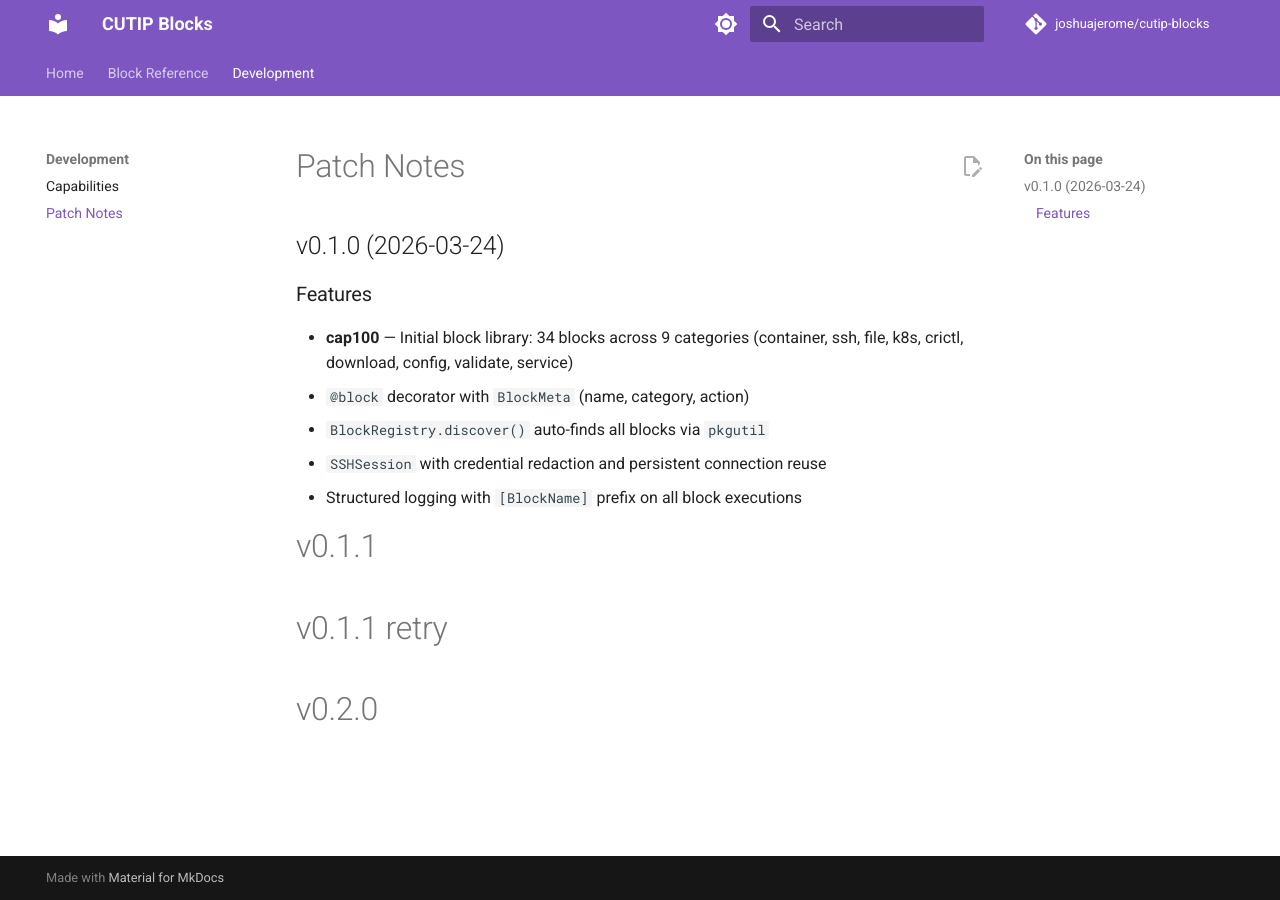
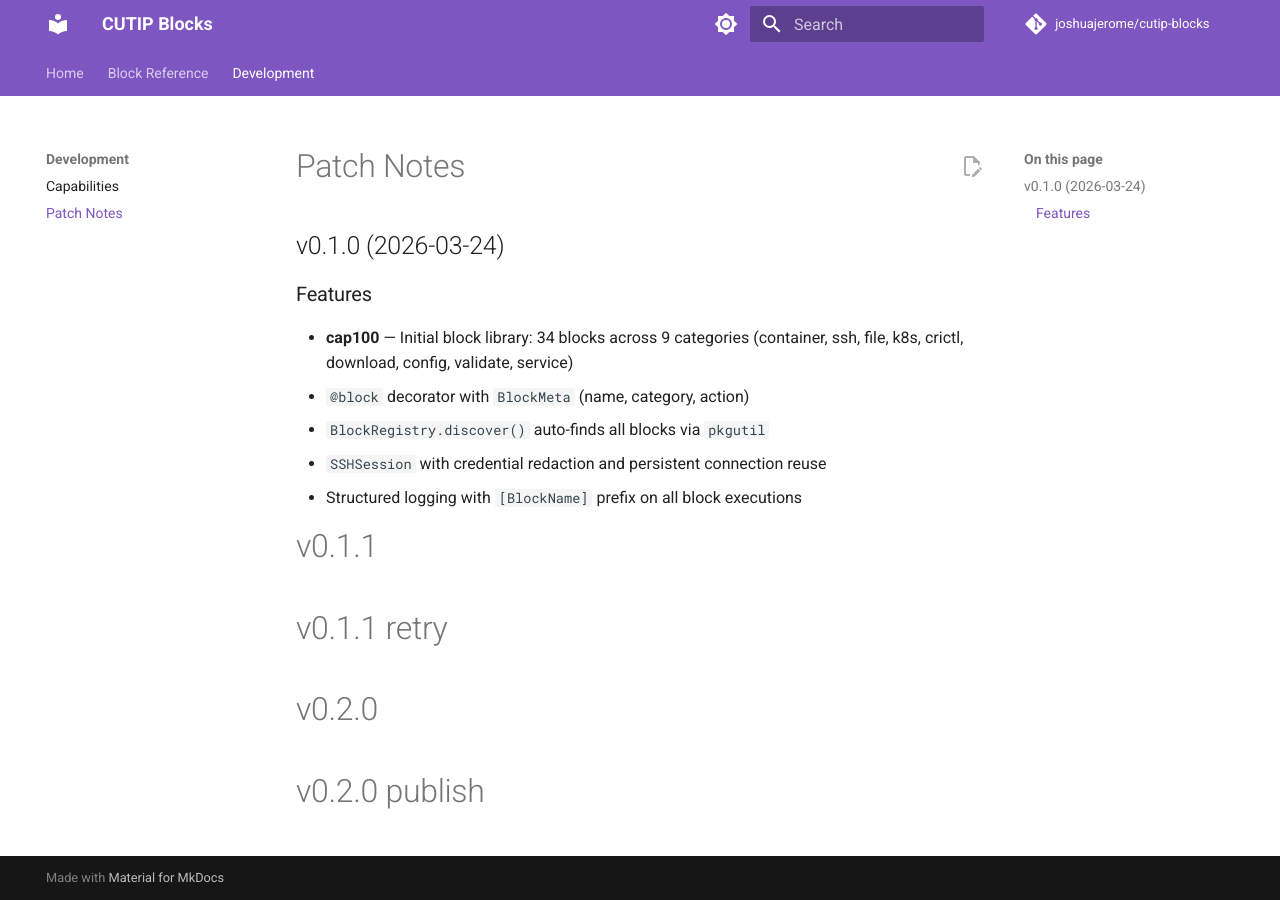
Before and after one commit to joshuajerome/cutip-blocks, an MkDocs documentation site: the page built from docs/patch-notes.md, in a window 1280 px wide. Built offline with MkDocs 1.6.1 and Material for MkDocs 9.7.7, drawn with Linux system fonts in a browser that asks for light colours; comment, search, counter and statistics services are not loaded.

Commit message:
release: v0.2.0 publish trigger

```diff
--- a/docs/patch-notes.md
+++ b/docs/patch-notes.md
@@ -12,3 +12,4 @@
 # v0.1.1
 # v0.1.1 retry
 # v0.2.0
+# v0.2.0 publish
```
